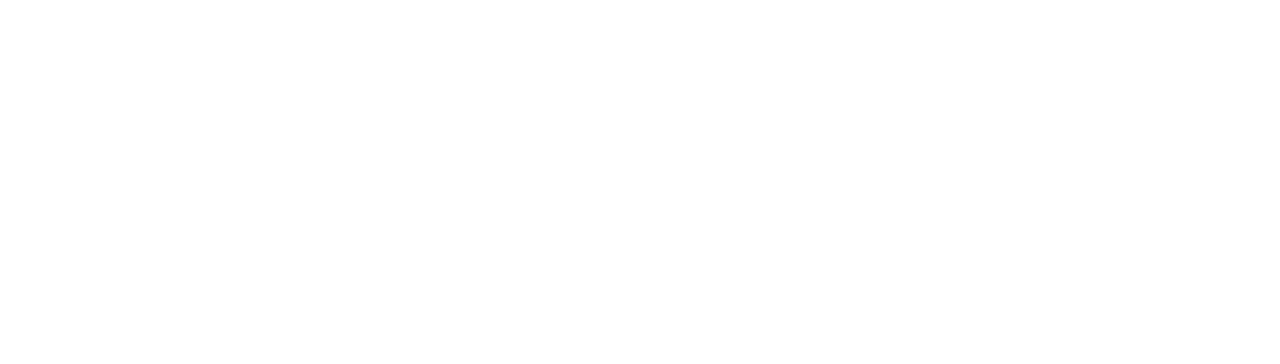
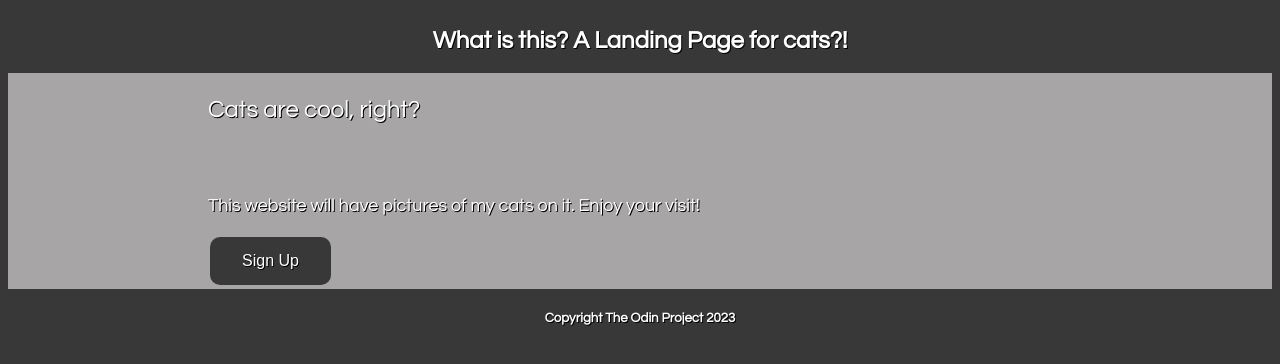
Before and after one commit to Foxbarr/LandingPage, a plain HTML site: page index.html in a window 1280 px wide. Drawn offline with Linux system fonts and the light colour scheme.

Commit message:
added header and footer to website and styled it using style.css. Added 'sign up' button and styled it with rounded border

```diff
--- a/index.html
+++ b/index.html
@@ -1,12 +1,24 @@
 <!DOCTYPE html>
 <html lang="en">
 <head>
+    <link rel="stylesheet" href="style.css">
     <meta charset="UTF-8">
     <meta http-equiv="X-UA-Compatible" content="IE=edge">
     <meta name="viewport" content="width=device-width, initial-scale=1.0">
     <title>A Landing Page for Cats</title>
 </head>
-<body>
+<body class="body">
+    <h2 class="hero">What is this? A Landing Page for cats?!</h2>
 
+    <div class="container1">
+        <p class="text"> Cats are cool, right?<p>
+        <p class="subtext"> This website will have pictures of my cats on it. Enjoy your visit!</p>
+        <button class="sign-up-button"> Sign Up</button>
+    </div>
+
+
+
+
+    <h5 class="footer">Copyright The Odin Project 2023</h5>
 </body>
 </html>
--- a/style.css
+++ b/style.css
@@ -0,0 +1,67 @@
+.body
+{
+    display: flex;
+    flex-direction: column;
+    background-color: rgb(56, 56, 56);
+    Font-family: Century Gothic, CenturyGothic, AppleGothic, sans-serif;
+}
+
+.hero
+{
+    color: white;
+    display: flex;
+    text-align: center;
+    align-items: center;
+    justify-content: center;
+    text-shadow: 1px 1px black;
+    flex: 1;
+}
+
+.footer
+{
+    color: white;
+    display: flex;
+    text-align: center;
+    align-items: center;
+    justify-content: center;
+    text-shadow: 1px 1px black;
+    flex: 1;
+}
+
+.container1
+{
+    background-color: rgb(167, 165, 165);
+    display: flex;
+    flex-flow: column;
+    color: white;
+    text-shadow: 1px 1px black;
+    padding-left: 200px;
+}
+
+.text
+{
+    font-size: x-large;
+}
+
+.subtext
+{
+    font-size: large;
+    font-weight: 300;
+}
+
+.sign-up-button
+{
+    background-color: rgb(56, 56, 56);
+    text-shadow: 1px 1px black;
+    border: none;
+    color: white;
+    padding: 15px 32px;
+    text-align: center;
+    text-decoration: none;
+    display: flex;
+    font-size: 16px;
+    margin: 4px 2px;
+    cursor: pointer;
+    align-self: flex-start;
+    border-radius: 10px;
+}
```
